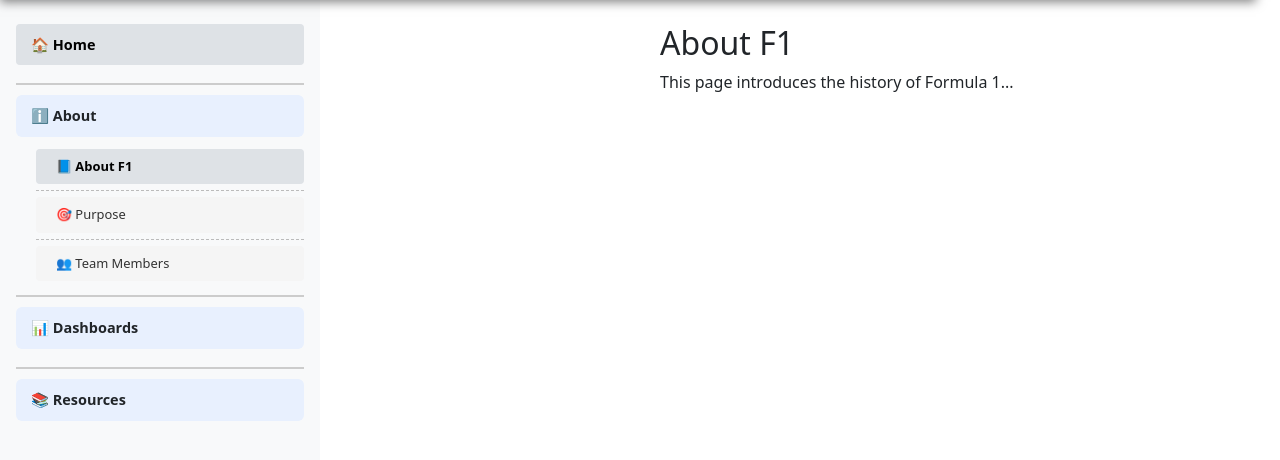
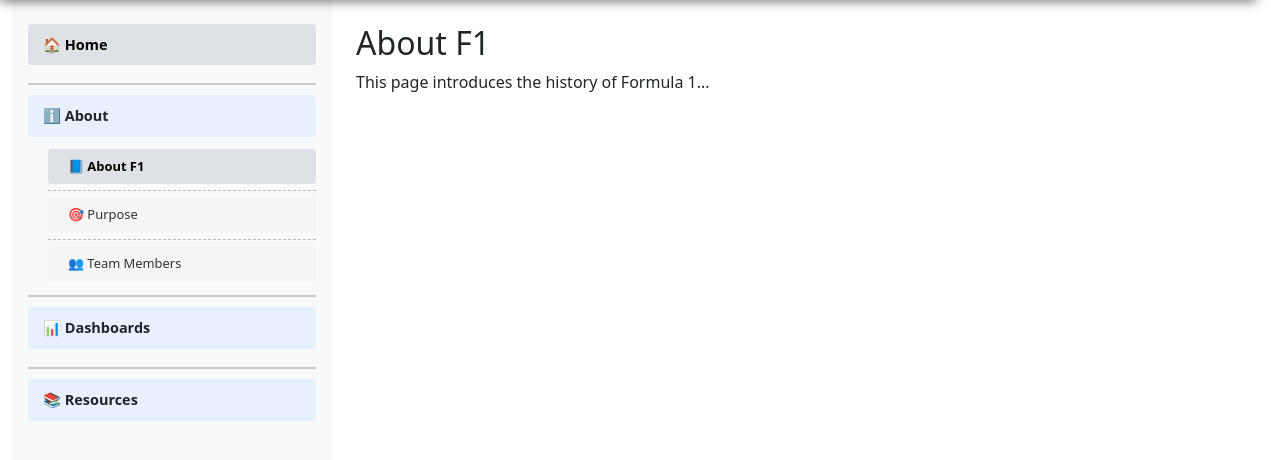
Before and after one commit to PengZhao022/f1-flask-site, a Flask app: page /about/f1 in a window 1280 px wide. Shown: the part 137-597 px from the top of the page. Run offline with Flask 3, Linux system fonts and the light colour scheme.

Commit message:
update setting

```diff
--- a/static/css/style.css
+++ b/static/css/style.css
@@ -23,10 +23,10 @@
 
 /* 主体区域 */
 .main {
-  margin-left: 316px; /* sidebar宽度 + 30px边距 */
+/*margin-left: 316px;*/ /* sidebar宽度 + 30px边距 */
+  flex: 1; /* 主内容填满剩余空间 */
   padding: 30px;
   box-sizing: border-box;
-  flex: 1; /* 主内容填满剩余空间 */
 }
 
 /* 展开菜单样式 */
--- a/templates/layout.html
+++ b/templates/layout.html
@@ -13,9 +13,10 @@
             <h1 class="text-center">F1 Interactive Dashboard</h1>
         </div>
 
-        <div class="row">
+        <!-- Flex 容器用于 sidebar + main 并排 -->
+        <div class="d-flex">
             <!-- Sidebar -->
-            <nav class="col-3 col-md-2 p-3 sidebar">
+            <nav class="sidebar p-3">
                 <ul class="nav flex-column">
                     <li><a href="{{ url_for('home') }}" class="nav-link">🏠 Home</a></li>
 
@@ -81,7 +82,7 @@
             </nav>
 
             <!-- Main content -->
-            <main class="main col-9 col-md-10 p-4">
+            <main class="main p-4">
                 {% block content %}{% endblock %}
             </main>
         </div>
@@ -113,7 +114,6 @@
         primaryMenus.forEach(menu => {
             menu.addEventListener("click", function (e) {
                 e.preventDefault();
-
                 const targetId = this.getAttribute("href");
                 const targetMenu = document.querySelector(targetId);
                 if (!targetMenu) return;
```
